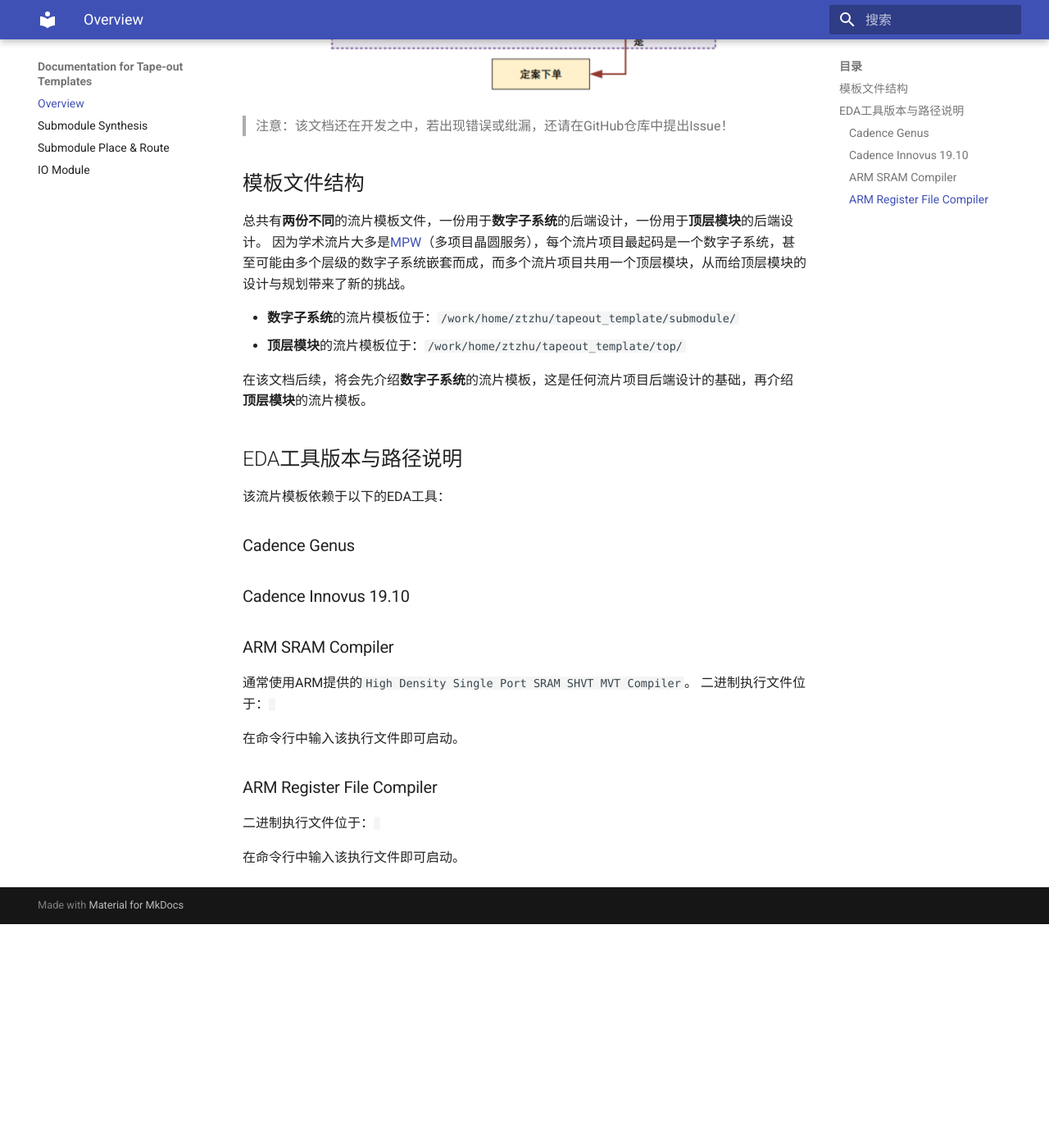
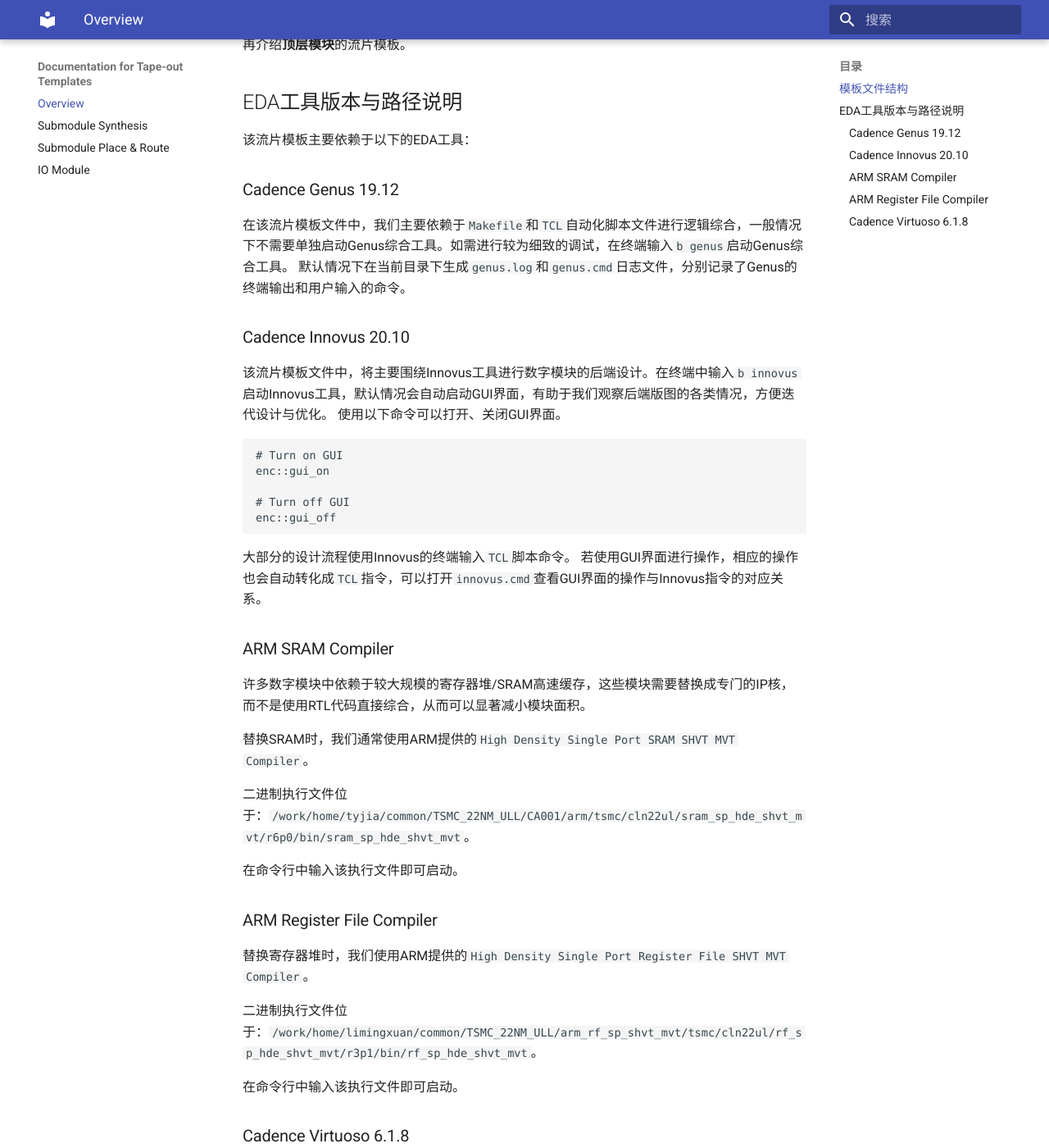
Before and after one commit to pku-pacific-lab-team/Tape-out_template_doc, an MkDocs documentation site: the page built from docs/1_index.md, in a window 1280 px wide and 1400 px high, scrolled down 800 px. Shown: the whole window at 82% size. Built offline with MkDocs 1.6.1 and Material for MkDocs 9.7.7, drawn with Linux system fonts in a browser that asks for light colours; some web fonts are replaced; before the commit the page ends 1927 px from its top, so only the background shows below that; some of the changed text lies outside the part shown.

Commit message:
update 1_index.md

````diff
--- a/docs/1_index.md
+++ b/docs/1_index.md
@@ -1,41 +1,69 @@
 # Tape-out模板说明文档
 
-因为流片流程较为繁杂且涉及到多个工具以及相关文件，本文整理了一份数字芯片后端设计流程的文件模板，并对相关命令和文件进行了简要说明和解释。
+因为流片流程较为繁杂，涉及到多个EDA工具以及相应的脚本文件，本文档中整理了一份**适用于TSMC 22nm**的数字芯片后端设计流程文件模板，并对相关命令和脚本文件进行了简要说明和解释。
 
-我们希望通过模板文件和说明文档，帮助后续接触该模板的朋友们快速熟悉数字后端设计流程。然而，这份说明文档不可能做到面面俱到，要更加深入地了解数字后端设计流程，还需要阅读EDA工具的用户手册和其他官方文档，并通过实践和不断试错来积累经验。
+我们希望通过模板文件和说明文档，帮助后续接触该模板的朋友们快速熟悉数字后端设计流程。然而，一份说明文档不可能做到面面俱到，要更加深入地了解数字后端设计流程，还需要阅读EDA工具的用户手册和其他官方文档，并通过实践和不断试错来积累经验。
 
-![数字芯片设计流程](./figs/digital_design_flow.png)
-
+<figure style="text-align: center;">
+  <img src="./figs/digital_design_flow.png" alt="数字芯片设计流程">
+  <figcaption style="text-align: center;">数字芯片设计流程</figcaption>
+</figure>
 
 > 注意：该文档还在开发之中，若出现错误或纰漏，还请在GitHub仓库中提出Issue！
 
 ## 模板文件结构
 
-总共有**两份不同**的流片模板文件，一份用于**数字子系统**的后端设计，一份用于**顶层模块**的后端设计。
 因为学术流片大多是[MPW](https://en.wikipedia.org/wiki/Multi-project_wafer_service)（多项目晶圆服务），每个流片项目最起码是一个数字子系统，甚至可能由多个层级的数字子系统嵌套而成，而多个流片项目共用一个顶层模块，从而给顶层模块的设计与规划带来了新的挑战。
+
+因此，在此整理归纳出**两份不同**的流片模板文件，一份用于**数字子系统**的后端设计，一份用于**顶层模块**的后端设计。
 
 * **数字子系统**的流片模板位于：`/work/home/ztzhu/tapeout_template/submodule/`
 * **顶层模块**的流片模板位于：`/work/home/ztzhu/tapeout_template/top/`
 
-在该文档后续，将会先介绍**数字子系统**的流片模板，这是任何流片项目后端设计的基础，再介绍**顶层模块**的流片模板。
+在该文档后续章节中，将会先介绍**数字子系统**的流片模板，这是任何流片项目后端设计的基础，再介绍**顶层模块**的流片模板。
 
 ## EDA工具版本与路径说明
 
-该流片模板依赖于以下的EDA工具：
+该流片模板主要依赖于以下的EDA工具：
 
-### Cadence Genus
+### Cadence Genus 19.12
 
-### Cadence Innovus 19.10
+在该流片模板文件中，我们主要依赖于`Makefile`和`TCL`自动化脚本文件进行逻辑综合，一般情况下不需要单独启动Genus综合工具。如需进行较为细致的调试，在终端输入`b genus`启动Genus综合工具。
+默认情况下在当前目录下生成`genus.log`和`genus.cmd`日志文件，分别记录了Genus的终端输出和用户输入的命令。
+
+### Cadence Innovus 20.10
+
+该流片模板文件中，将主要围绕Innovus工具进行数字模块的后端设计。在终端中输入`b innovus`启动Innovus工具，默认情况会自动启动GUI界面，有助于我们观察后端版图的各类情况，方便迭代设计与优化。
+使用以下命令可以打开、关闭GUI界面。
+```tcl
+# Turn on GUI
+enc::gui_on
+
+# Turn off GUI
+enc::gui_off
+```
+
+大部分的设计流程使用Innovus的终端输入`TCL`脚本命令。
+若使用GUI界面进行操作，相应的操作也会自动转化成`TCL`指令，可以打开`innovus.cmd`查看GUI界面的操作与Innovus指令的对应关系。
 
 ### ARM SRAM Compiler
 
-通常使用ARM提供的`High Density Single Port SRAM SHVT MVT Compiler`。
-二进制执行文件位于：` `
+许多数字模块中依赖于较大规模的寄存器堆/SRAM高速缓存，这些模块需要替换成专门的IP核，而不是使用RTL代码直接综合，从而可以显著减小模块面积。
+
+替换SRAM时，我们通常使用ARM提供的`High Density Single Port SRAM SHVT MVT Compiler`。
+
+二进制执行文件位于：`/work/home/tyjia/common/TSMC_22NM_ULL/CA001/arm/tsmc/cln22ul/sram_sp_hde_shvt_mvt/r6p0/bin/sram_sp_hde_shvt_mvt`。
 
 在命令行中输入该执行文件即可启动。
 
 ### ARM Register File Compiler
 
-二进制执行文件位于：` `
+替换寄存器堆时，我们使用ARM提供的`High Density Single Port Register File SHVT MVT Compiler`。
+
+二进制执行文件位于：`/work/home/limingxuan/common/TSMC_22NM_ULL/arm_rf_sp_shvt_mvt/tsmc/cln22ul/rf_sp_hde_shvt_mvt/r3p1/bin/rf_sp_hde_shvt_mvt`。
 
 在命令行中输入该执行文件即可启动。
+
+### Cadence Virtuoso 6.1.8
+
+在进行数字模块的DRC与LVS检查时，会使用到Cadence Virtuoso工具。在终端中输入`b virtuoso`打开Virtuoso工具。
````
